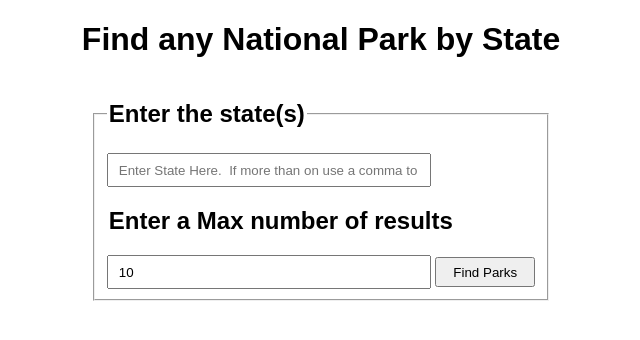
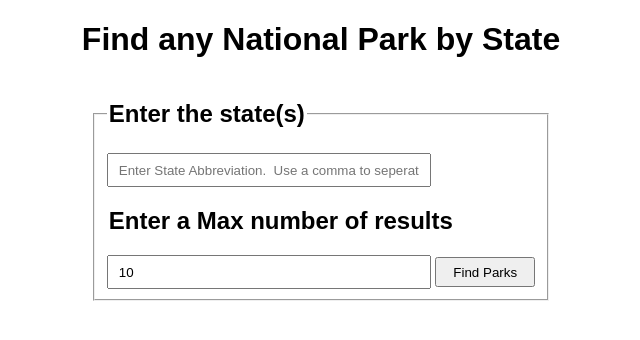
Before and after one commit to ryancarville/nationalParkSearchApp, a plain HTML site: page index.html in a window 1280 px wide. Shown: the full height of the page, 319-959 px from the left. Drawn offline with nearby package versions, Linux system fonts and the light colour scheme.

Commit message:
update inout placeholder

```diff
--- a/index.html
+++ b/index.html
@@ -17,7 +17,7 @@
                 <form id="userForm" autocomplete="off">
                     <fieldset>
                         <legend><h2>Enter the state(s)</h2></legend>
-                        <input id="stateInput" type="text" placeholder="Enter State Here.  If more than on use a comma to seperate" required>
+                        <input id="stateInput" type="text" placeholder="Enter State Abbreviation.  Use a comma to seperate them" required>
                         <legend><h2>Enter a Max number of results</h2></legend>
                         <input id="maxNumInput" type="number" value="10" required>
                         <button type="submit" value="Find Parks">Find Parks</button>
```
